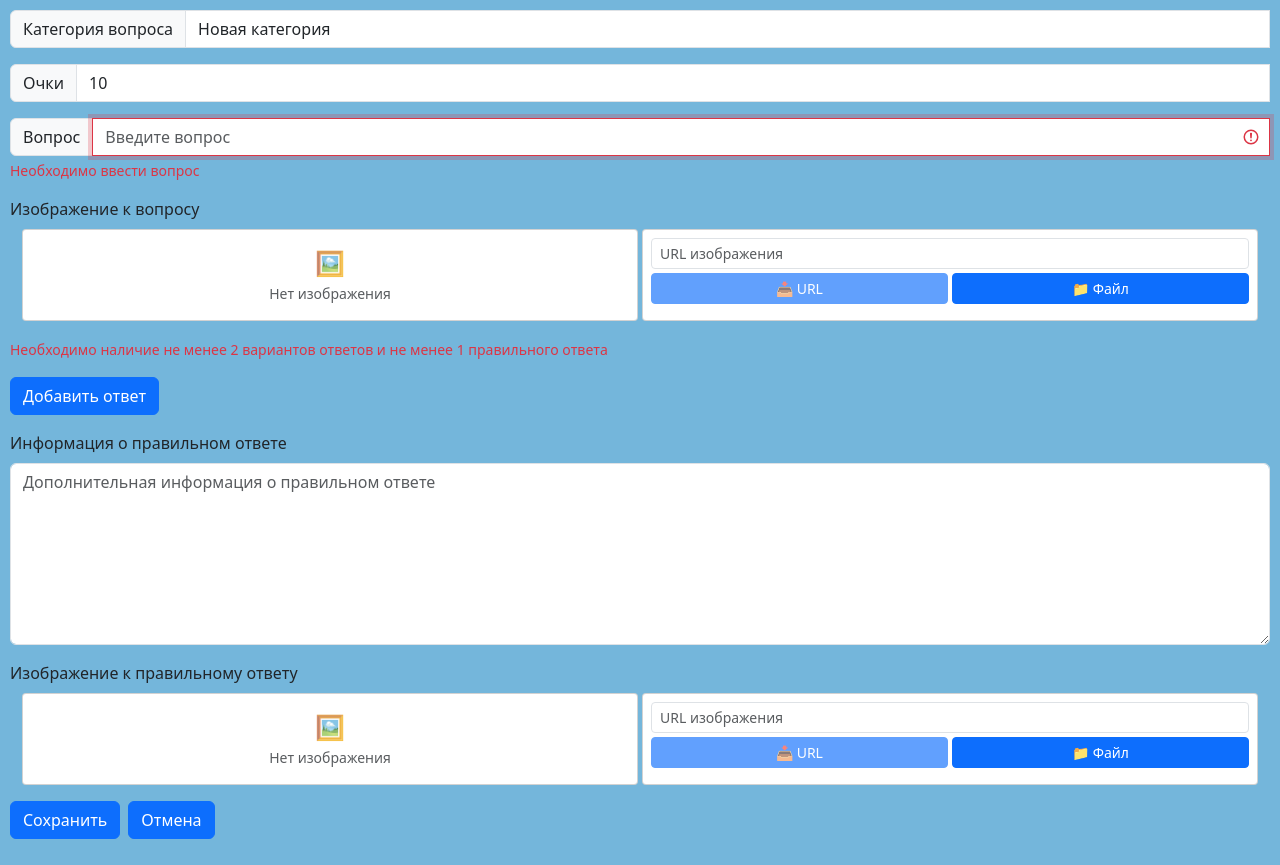
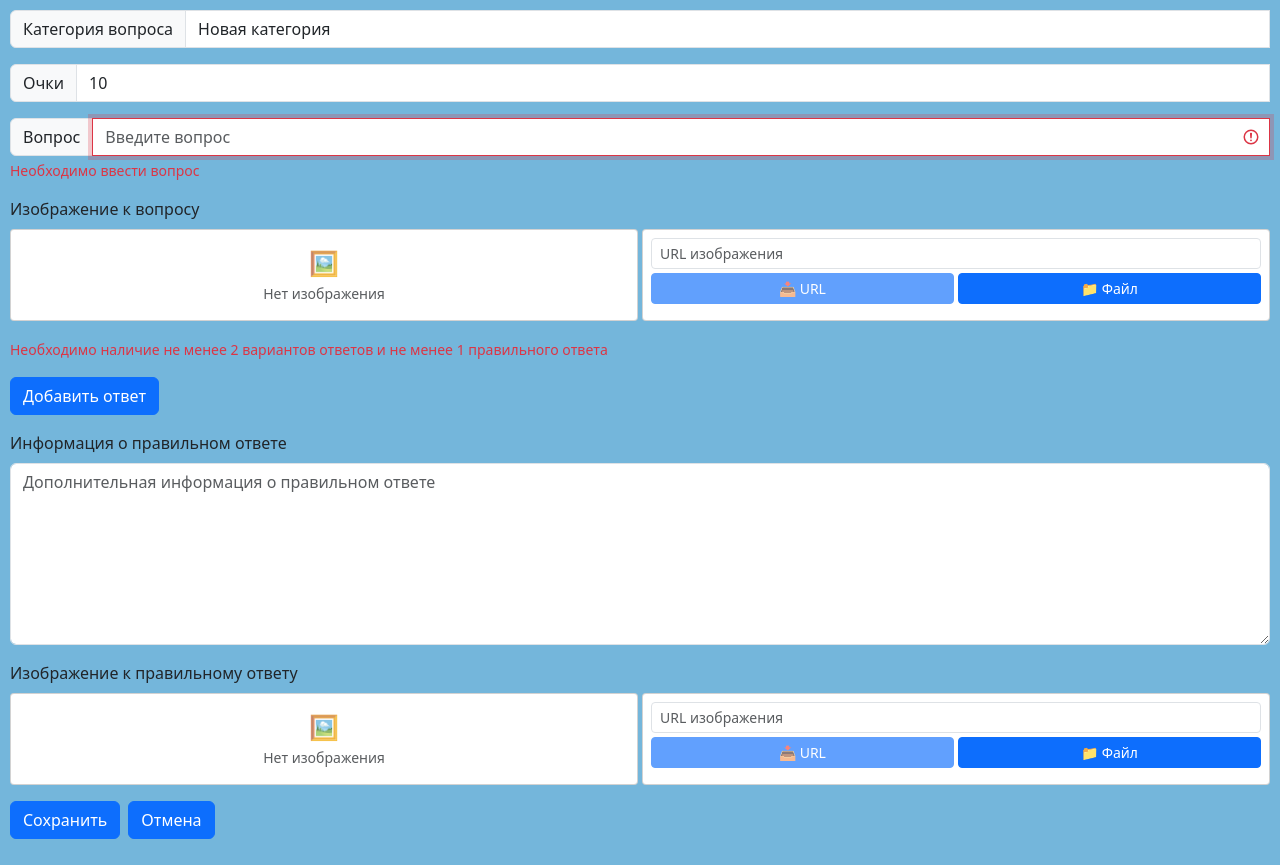
Before and after one commit to ndm234234/quizeditor, a React (Create React App) app: page / in a window 1280 px wide. Both pictures are taken after a click on the button "Новый вопрос". Built offline with nearby package versions, Linux system fonts and the light colour scheme.

Commit message:
Контрол для вопроса и правильного ответа занимает всю ширину

```diff
--- a/src/ImageControl.js
+++ b/src/ImageControl.js
@@ -62,7 +62,15 @@ const convertViaCanvas = (url) => {
 };
 
 const ImageControl = forwardRef(
-  ({ initialImage = null, onChange = null, maxHeight = "280px" }, ref) => {
+  ({
+    initialImage = null,
+    onChange = null,
+    maxHeight = "280px",
+    noPadding = false, // Новый пропс для управления внешними отступами
+    className = "", // Дополнительные классы
+    style = {}, // Дополнительные стили
+    ...props
+  }, ref) => {
     const [imageUrl, setImageUrl] = useState("");
     const [currentImage, setCurrentImage] = useState(initialImage);
     const [isLoading, setIsLoading] = useState(false);
@@ -197,12 +205,34 @@ const ImageControl = forwardRef(
       clearImage: handleClear,
     }));
 
+    // Формируем стили для контейнера в зависимости от noPadding
+    const containerStyle = {
+      width: '100%', // Всегда занимает всю доступную ширину
+      ...(noPadding && {
+        paddingLeft: 0,
+        paddingRight: 0,
+        marginLeft: 0,
+        marginRight: 0
+      }),
+      ...style // Позволяет переопределить стили снаружи
+    };
+
+    // Формируем классы для контейнера
+    const containerClass = `container-fluid ${className}`;
+
     return (
-      <div className="container-fluid">
+      <div
+        className={containerClass}
+        style={containerStyle}
+        {...props}
+      >
         <div className="row g-1">
           {/* Левая панель - предпросмотр */}
           <div className="col-md-6 d-flex">
-            <div className="card w-100 rounded-1" style={{ maxHeight, overflow: "hidden" }}>
+            <div className="card w-100 rounded-1" style={{
+              maxHeight,
+              overflow: "hidden",
+            }}>
               <div className="card-body p-2 d-flex flex-column">
                 {isLoading ? (
                   <div className="flex-grow-1 d-flex align-items-center justify-content-center">
@@ -237,7 +267,10 @@ const ImageControl = forwardRef(
 
           {/* Правая панель - управление */}
           <div className="col-md-6 d-flex">
-            <div className="card w-100 rounded-1" style={{ maxHeight, overflow: "hidden" }}>
+            <div className="card w-100 rounded-1" style={{
+              maxHeight,
+              overflow: "hidden",
+            }}>
               <div className="card-body p-2 d-flex flex-column">
                 <div className="mb-2">
                   <input
@@ -257,7 +290,7 @@ const ImageControl = forwardRef(
                   />
                   <div className="d-flex gap-1">
                     <Button
-                      className="btn btn-primary btn-sm flex-fill  w-100"
+                      className="btn btn-primary btn-sm flex-fill w-100"
                       onClick={handleUrlLoad}
                       disabled={isLoading || !imageUrl.trim()}
                     >
@@ -271,7 +304,7 @@ const ImageControl = forwardRef(
                       )}
                     </Button>
                     <Button
-                    className="btn btn-primary btn-sm flex-fill  w-100"
+                      className="btn btn-primary btn-sm flex-fill w-100"
                       onClick={() => fileInputRef.current?.click()}
                       disabled={isLoading}
                     >
@@ -279,12 +312,12 @@ const ImageControl = forwardRef(
                     </Button>
                     {currentImage && (
                       <Button
-                      className="btn btn-primary btn-sm flex-fill  w-100"
-                      onClick={handleClear}
-                      disabled={isLoading}
-                    >
-                      ✕ Очистить
-                    </Button>
+                        className="btn btn-primary btn-sm flex-fill w-100"
+                        onClick={handleClear}
+                        disabled={isLoading}
+                      >
+                        ✕ Очистить
+                      </Button>
                     )}
                   </div>
                 </div>
@@ -297,4 +330,6 @@ const ImageControl = forwardRef(
   }
 );
 
+ImageControl.displayName = 'ImageControl';
+
 export default ImageControl;
--- a/src/QuestionPanel.js
+++ b/src/QuestionPanel.js
@@ -61,6 +61,7 @@ function QuestionPanel(props) {
             <ImageControl initialImage={props.questionImage != null ? props.questionImage : ""}
                           onChange={
                           e => props.setQuestionImage(e)}
+                          noPadding={true}
                         />
         </div>
       </Form.Group>
@@ -88,6 +89,7 @@ function QuestionPanel(props) {
         <div>
           <ImageControl initialImage={props.infoImg != null ? props.infoImg : ""}
                         onChange={e => props.setInfoImg(e)}
+                        noPadding={true}
                         />
         </div>
       </Form.Group>
```
